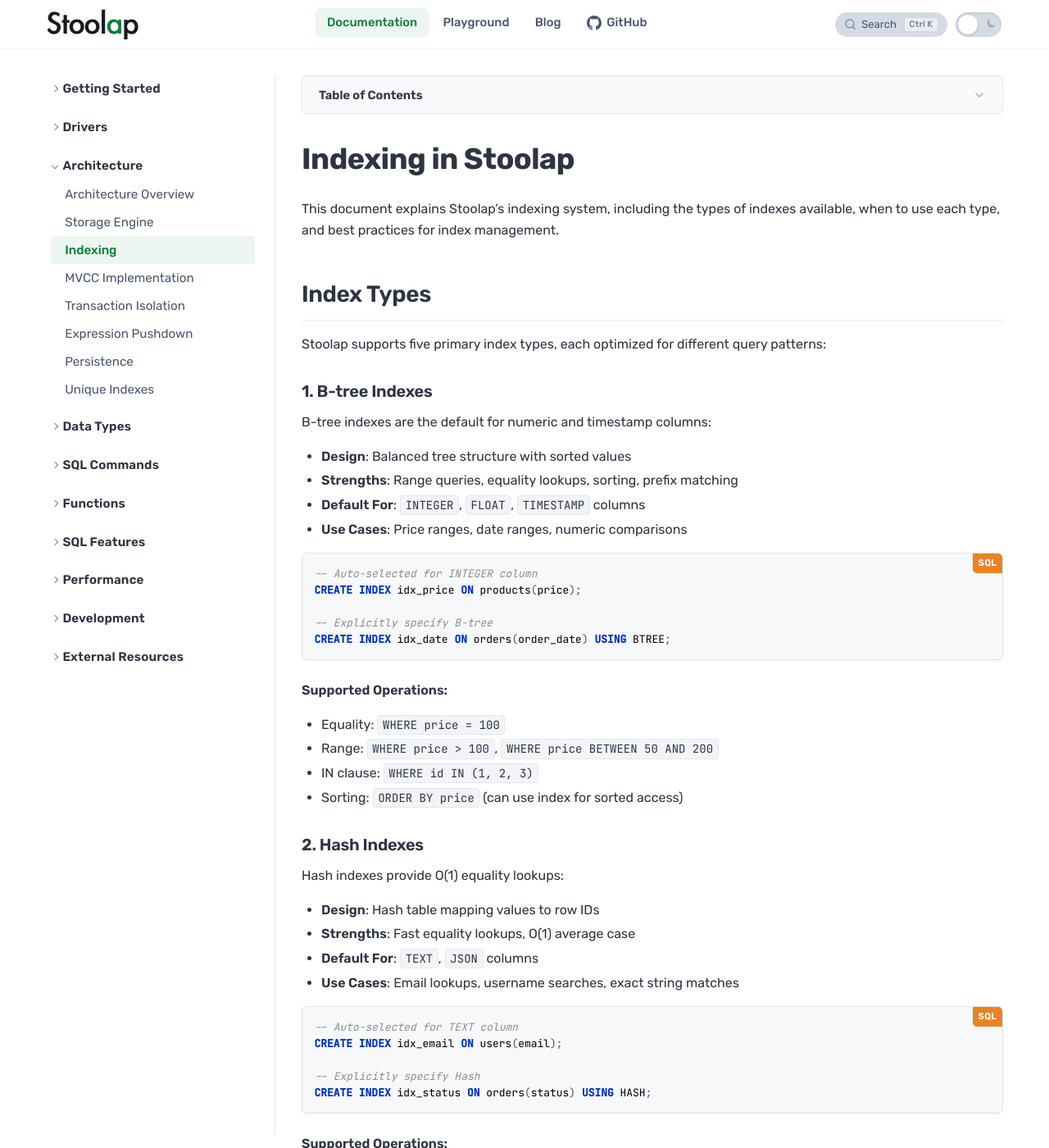
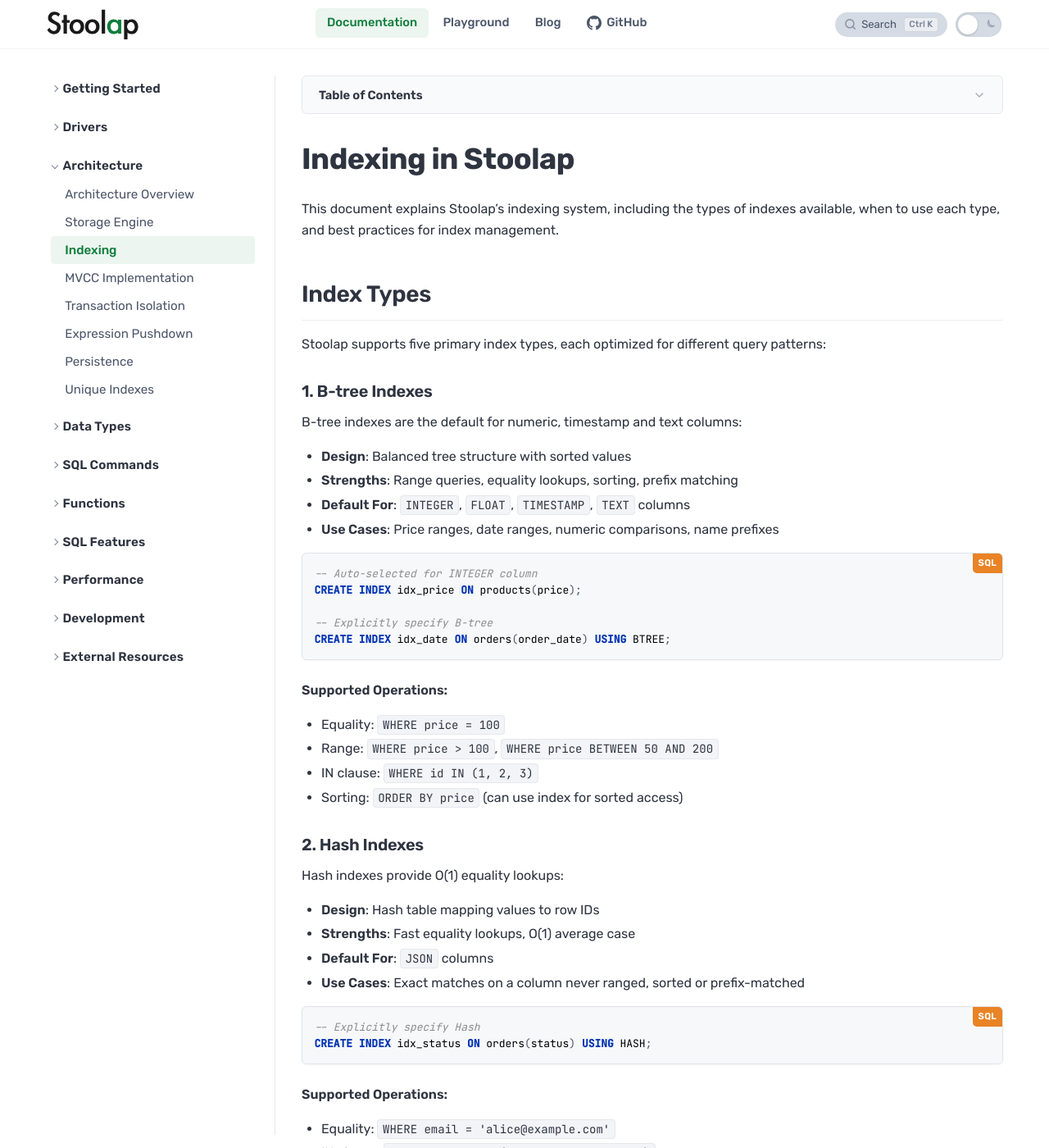
Before and after one commit to stoolap/stoolap, a Jekyll site: the page built from docs/_docs/architecture/indexing.md, in a window 1280 px wide and 1400 px high. Shown: the whole window at 82% size. Built offline with Jekyll 4.4.1, drawn with Linux system fonts in a browser that asks for light colours; some of the changed text lies outside the part shown.

Commit message:
Give an index on a TEXT column a B-tree unless another type is asked for (#964)
An index created on a TEXT column without USING took a hash. A hash answers
equality only, so a range, an ORDER BY with a LIMIT, a LIKE prefix and a MIN
or MAX on that column scanned the whole table. Since the B-tree keys by the
value itself, an insert costs it about 1,300 instructions more than the hash,
down from about 3,500, and an equality lookup about 13% more; it answers all
of those queries. JSON keeps a hash: its order serves no query.

The chosen type is stored with the index, so an index an older version
created as a hash stays one. The EXPLAIN test that checks a hash gives no
MIN bound now asks for its hash with USING HASH.

````diff
--- a/docs/_docs/architecture/indexing.md
+++ b/docs/_docs/architecture/indexing.md
@@ -15,12 +15,12 @@
 
 ### 1. B-tree Indexes
 
-B-tree indexes are the default for numeric and timestamp columns:
+B-tree indexes are the default for numeric, timestamp and text columns:
 
 - **Design**: Balanced tree structure with sorted values
 - **Strengths**: Range queries, equality lookups, sorting, prefix matching
-- **Default For**: `INTEGER`, `FLOAT`, `TIMESTAMP` columns
-- **Use Cases**: Price ranges, date ranges, numeric comparisons
+- **Default For**: `INTEGER`, `FLOAT`, `TIMESTAMP`, `TEXT` columns
+- **Use Cases**: Price ranges, date ranges, numeric comparisons, name prefixes
 
 ```sql
 -- Auto-selected for INTEGER column
@@ -42,13 +42,10 @@
 
 - **Design**: Hash table mapping values to row IDs
 - **Strengths**: Fast equality lookups, O(1) average case
-- **Default For**: `TEXT`, `JSON` columns
-- **Use Cases**: Email lookups, username searches, exact string matches
+- **Default For**: `JSON` columns
+- **Use Cases**: Exact matches on a column never ranged, sorted or prefix-matched
 
 ```sql
--- Auto-selected for TEXT column
-CREATE INDEX idx_email ON users(email);
-
 -- Explicitly specify Hash
 CREATE INDEX idx_status ON orders(status) USING HASH;
 ```
@@ -128,7 +125,7 @@
 | `INTEGER` | B-tree | Range queries common on numbers |
 | `FLOAT` | B-tree | Range queries common on decimals |
 | `TIMESTAMP` | B-tree | Date range queries common |
-| `TEXT` | Hash | O(1) equality lookups for strings |
+| `TEXT` | B-tree | Ranges, prefixes, ordering and MIN/MAX on strings |
 | `JSON` | Hash | O(1) equality lookups for JSON |
 | `BOOLEAN` | Bitmap | Only two values, perfect for bitmap |
 | `VECTOR` | HNSW | Nearest neighbor search |
@@ -286,7 +283,8 @@
 |--------------|-------------------|
 | `WHERE id = value` | B-tree or Hash |
 | `WHERE price > 100` | B-tree |
-| `WHERE email = value` | Hash (default for TEXT) |
+| `WHERE email = value` | B-tree (default for TEXT) or Hash |
+| `WHERE name LIKE 'ab%'` | B-tree |
 | `WHERE active = true` | Bitmap (default for BOOLEAN) |
 | `WHERE cat = x AND brand = y` | Multi-column |
 | `ORDER BY date` | B-tree |
````
Also changed, not shown: other parts of docs/_docs/architecture/indexing.md (+1 -1 lines), docs/_docs/sql-commands/schema-management.md (+2 -2 lines), docs/_docs/sql-commands/sql-commands.md (+2 -2 lines), 4 other files.
